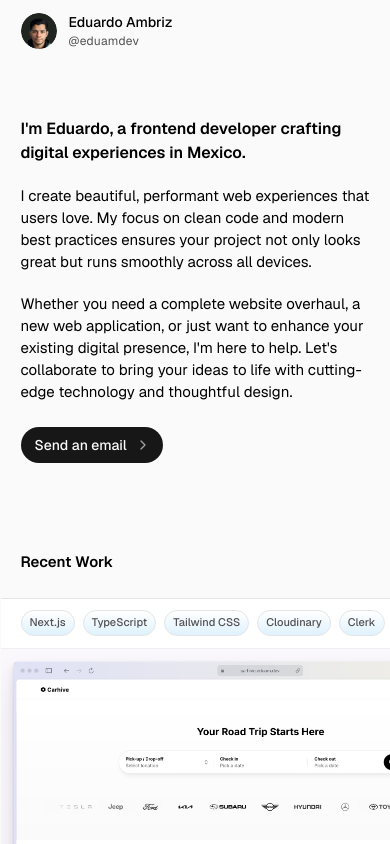
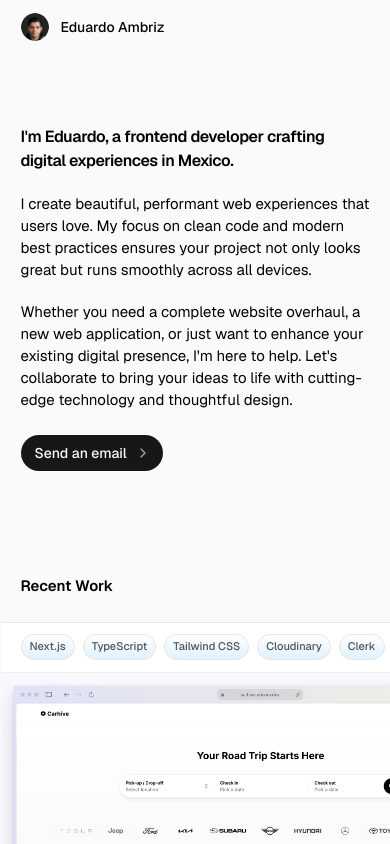
Before and after one commit to eduamdev/eduam.dev, a Next.js app: page / in a window 390 px wide. Built offline with nearby package versions, Linux system fonts and the light colour scheme.

Commit message:
Update dependencies in package.json and pnpm-lock.yaml; enhance Header and HomePage components with improved styling and responsiveness, including new email link and adjusted header height for better layout consistency.

```diff
--- a/app/header.tsx
+++ b/app/header.tsx
@@ -29,7 +29,15 @@ export async function Header() {
           width={36}
           height={36}
           priority
-          className="aspect-square size-9 rounded-full"
+          className="hidden aspect-square size-9 rounded-full md:block"
+        />
+        <Image
+          src={eduamdev}
+          alt={`${name} Avatar`}
+          width={28}
+          height={28}
+          priority
+          className="aspect-square size-7 rounded-full md:hidden"
         />
         <div className="flex flex-col items-stretch gap-y-1.5">
           {nonce ? (
@@ -44,7 +52,7 @@ export async function Header() {
               {name}
             </span>
           )}
-          <span className="text-xs leading-none tracking-wide text-neutral-600">
+          <span className="hidden text-xs leading-none tracking-wide text-neutral-600 md:block">
             @{username}
           </span>
         </div>
--- a/app/page.tsx
+++ b/app/page.tsx
@@ -5,6 +5,7 @@ import {
   IconBrandGithub,
   IconBrandX,
   IconChevronRight,
+  IconMail,
 } from '@tabler/icons-react';
 import { SocialLink } from '@/components/social-link';
 import { Separator } from '@/components/ui/separator';
@@ -21,8 +22,8 @@ export default function HomePage() {
           <Header />
           <>
             <main>
-              <div className="p-5 py-12 md:p-9 md:py-16">
-                <h1 className="pt-2 font-semibold text-black md:text-lg">
+              <div className="p-5 py-16 md:px-9">
+                <h1 className="pt-2 font-semibold tracking-tight text-black md:text-lg">
                   I&apos;m Eduardo, a frontend developer crafting digital
                   experiences in Mexico.
                 </h1>
@@ -90,13 +91,21 @@ export default function HomePage() {
                 <ul className="m-0 flex h-[19px] shrink-0 items-center gap-1.5">
                   <li>
                     <SocialLink
+                      href={`mailto:${siteConfig.email}`}
+                      ariaLabel="Visit GitHub profile"
+                    >
+                      <IconMail />
+                    </SocialLink>
+                  </li>
+                  <Separator orientation="vertical" decorative />
+                  <li>
+                    <SocialLink
                       href={siteConfig.links.github.url}
                       ariaLabel="Visit GitHub profile"
                     >
                       <IconBrandGithub />
                     </SocialLink>
                   </li>
-                  <Separator orientation="vertical" decorative />
                   <li>
                     <SocialLink
                       href={siteConfig.links.xcom.url}
@@ -105,7 +114,6 @@ export default function HomePage() {
                       <IconBrandX />
                     </SocialLink>
                   </li>
-                  <Separator orientation="vertical" decorative />
                   <li>
                     <SocialLink
                       href={siteConfig.links.bluesky.url}
--- a/styles/globals.css
+++ b/styles/globals.css
@@ -6,12 +6,16 @@
 
 @layer base {
   :root {
-    --header-height: 60px;
+    --header-height: 52px;
     --content-min-width: 250px;
     --content-width: 964px;
 
     --selection-bg-color: hsla(212, 100%, 41%, 1);
     --selection-text-color: #fff;
+
+    @media (min-width: 768px) {
+      --header-height: 60px;
+    }
   }
 }
 
```
Also changed, not shown: package.json (+12 -12 lines), 1 other file (tests, documents, lock files or other folders).
